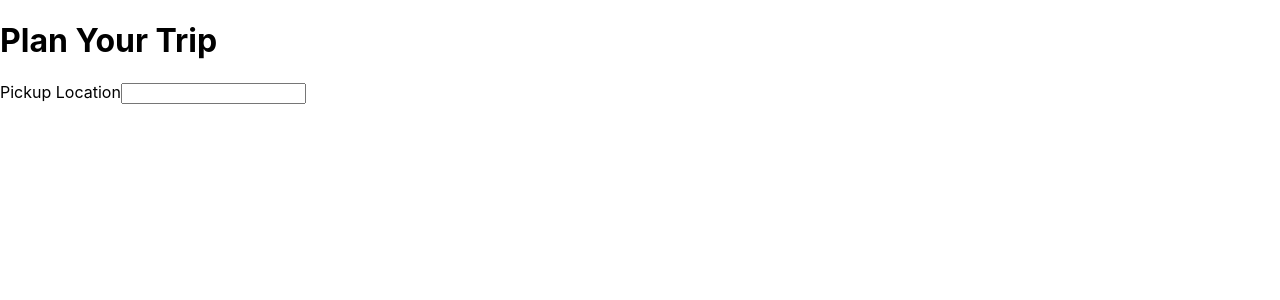
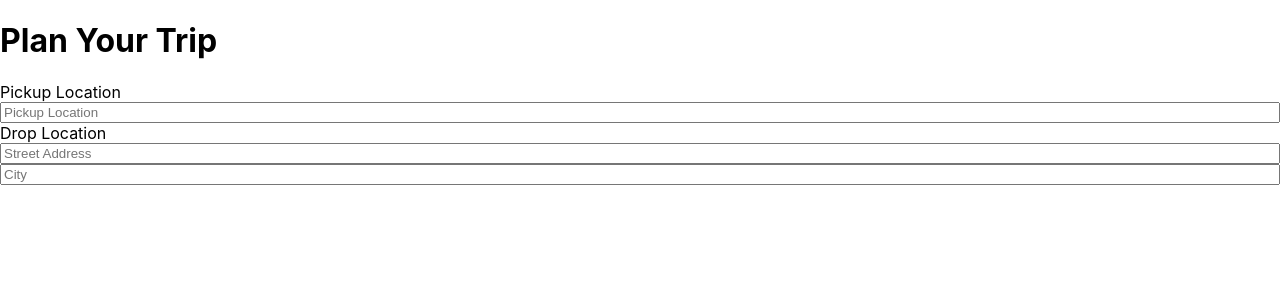
Before and after one commit to dvimukthi/cab-service-system, a React (Create React App) app: page / in a window 1280 px wide. Shown: the top 300 px of the page. Built offline with nearby package versions, Linux system fonts and the light colour scheme; a web font is replaced by a local one.

Commit message:
booking placeholder

```diff
--- a/src/Components/BookingComponent/BookingBody/BookingBody.css
+++ b/src/Components/BookingComponent/BookingBody/BookingBody.css
@@ -1 +1,10 @@
 .bookingBody__container {}
+
+.Trip__container {
+
+}
+
+.BookingField {
+    display: flex;
+    flex-direction: column;
+}
--- a/src/Components/BookingComponent/BookingBody/BookingBody.js
+++ b/src/Components/BookingComponent/BookingBody/BookingBody.js
@@ -4,12 +4,25 @@ import "../BookingBody/BookingBody.css";
 function BookingBody() {
   return (
     <div className="bookingBody__container">
+      <h1>Plan Your Trip</h1>
       <form>
-        <h1>Plan Your Trip</h1>
         <div className="Trip__container">
           <div className="BookingField">
             <label>Pickup Location</label>
-            <input type="text" name="Pickup Location" />
+            <input
+              type="text"
+              name="PickupLocation"
+              placeholder="Pickup Location"
+            />
+          </div>
+          <div className="BookingField">
+            <label>Drop Location</label>
+            <input
+              type="text"
+              name="StreetAddress"
+              placeholder="Street Address"
+            />
+            <input type="text" name="city" placeholder="City" />
           </div>
         </div>
       </form>
```
